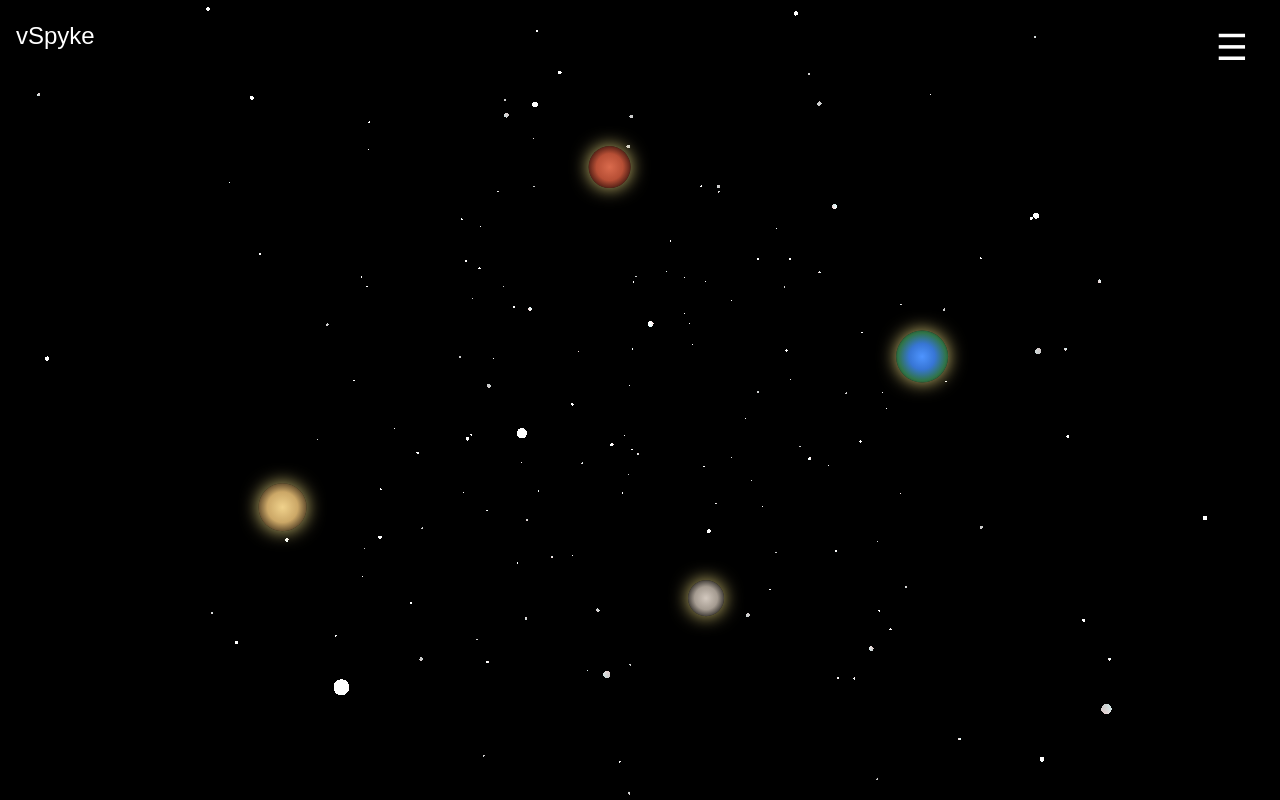
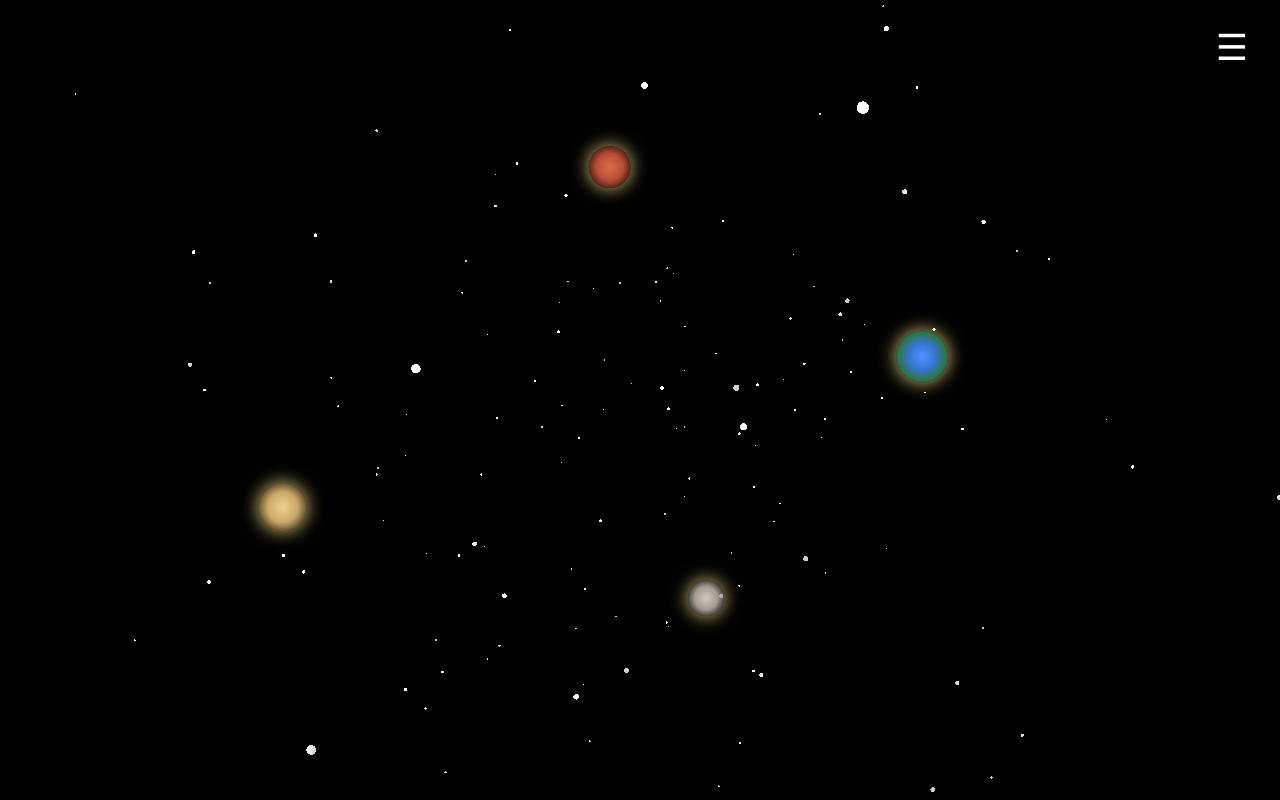
Before and after one commit to vSpaike/portfolio, a React (Vite) app in the folder front/: page / in a window 1280 px wide. Built offline with nearby package versions, Linux system fonts and the light colour scheme.

Commit message:
add background as component & begin projects page

```diff
--- a/front/package.json
+++ b/front/package.json
@@ -22,6 +22,7 @@
     "radix-ui": "^1.4.3",
     "react": "^19.2.0",
     "react-dom": "^19.2.0",
+    "react-router": "^7.14.2",
     "react-tsparticles": "^2.12.2",
     "shadcn": "^4.4.0",
     "tailwind-merge": "^3.5.0",
--- a/front/src/components/AboutMe.tsx
+++ b/front/src/components/AboutMe.tsx
@@ -5,19 +5,18 @@ type DrawerLeftProps = {
   onClose: () => void;
 };
 
-export function DrawerLeft({ isOpen, onClose }: DrawerLeftProps) {
+export default function DrawerLeft({ isOpen, onClose }: DrawerLeftProps) {
   if (!isOpen) {
     return null;
   }
 
   return (
     <>
-      <Drawer open={isOpen} onClose={onClose} position="left">
-        <DrawerHeader title="About me" />
+      <Drawer open={isOpen} onClose={onClose} position="left" className="bg-white/10 h-screen">
         <DrawerItems>
-          <p className="text-sm text-gray-500 dark:text-gray-400">
-            Contenu About Me.
-          </p>
+          <div className="grid grid-cols-1 gap-4 md:grid-cols-2">
+          <label className="text-white text-xl">Hi, I'm vSpyke,</label>
+          </div>
         </DrawerItems>
       </Drawer>
     </>
--- /dev/null
+++ b/front/src/components/Background.tsx
@@ -0,0 +1,15 @@
+import Particules from "./Particules";
+import type { StarConfig } from "./Particules";
+
+function Background({particlesInteractive, backgroundStar}: {particlesInteractive: boolean; backgroundStar?: StarConfig[]}) {
+  return (
+    <div className="fixed inset-0 z-0 bg-black">
+    <Particules
+      interactionEnabled={particlesInteractive}
+      stars={backgroundStar}
+    />
+  </div>
+  )
+}
+
+export default Background;
--- a/front/src/components/Particules.tsx
+++ b/front/src/components/Particules.tsx
@@ -2,7 +2,7 @@ import React, { useEffect, useRef } from 'react';
 import { Renderer, Camera, Geometry, Program, Mesh } from 'ogl';
 import Star from './Star';
 
-interface StarConfig {
+export interface StarConfig {
   position: [number, number, number];
   size?: number;
   title?: string;
--- a/front/src/main.tsx
+++ b/front/src/main.tsx
@@ -1,10 +1,15 @@
-import { StrictMode } from 'react'
-import { createRoot } from 'react-dom/client'
-import App from './pages/Home.tsx'
+import { Route, Routes, BrowserRouter } from 'react-router';
+import { createRoot } from 'react-dom/client';
 import './main.css'
 
+import Home from './pages/Home.tsx'
+import Projects from './pages/Project.tsx'
+
 createRoot(document.getElementById('root')!).render(
-  <StrictMode>
-    <App />
-  </StrictMode>,
+    <BrowserRouter>
+      <Routes>
+        <Route path="/" element={<Home />} />
+        <Route path="/projects" element={<Projects />} />
+      </Routes>
+    </BrowserRouter>
 )
--- a/front/src/pages/Home.tsx
+++ b/front/src/pages/Home.tsx
@@ -1,20 +1,13 @@
-import Particles from '../components/Particules';
+import Background from '../components/Background';
 import NavBar from '../components/NavBar';
-import {DrawerLeft} from '../components/AboutMe';
+import DrawerLeft from '../components/AboutMe';
 import { useState } from 'react';
 
-function Background({
-  onEarthClick,
-  particlesInteractive
-}: {
-  onEarthClick: () => void;
-  particlesInteractive: boolean;
-}) {
+function BackgroundWithStar({isDrawerOpen, onOpenDrawer}: {isDrawerOpen: boolean; onOpenDrawer: () => void;}) {
   return (
-    <div className="fixed inset-0 z-0 bg-black">
-    <Particles
-      interactionEnabled={particlesInteractive}
-      stars={[
+      <Background
+        particlesInteractive={!isDrawerOpen}
+        backgroundStar={[
         {
           position: [0.5, -1.5, -3],
           size: 36,
@@ -34,8 +27,9 @@ function Background({
           position: [1.3, 0.2, 6],
           size: 52,
           title: "Terre",
-          onClick: onEarthClick,
-          background: "rgba(78,148,255,1) 0%, rgba(58,124,224,0.95) 35%, rgba(74,178,109,0.65) 65%, rgba(74,178,109,0) 100%"        },
+          onClick: onOpenDrawer,
+          background: "rgba(78,148,255,1) 0%, rgba(58,124,224,0.95) 35%, rgba(74,178,109,0.65) 65%, rgba(74,178,109,0) 100%"
+        },
         {
           // Contact
           position: [-0.3, 2.3, -10],
@@ -45,27 +39,34 @@ function Background({
           background: "rgba(218,107,77,1) 0%, rgba(192,83,56,0.95) 45%, rgba(143,52,36,0.5) 75%, rgba(143,52,36,0) 100%"
         }
       ]}
-    />
-  </div>
+      />
   )
 }
 
-function App(){
+function Home(){
   const [isDrawerOpen, setIsDrawerOpen] = useState(false);
+
+  const handleOpenDrawer = () => {
+    setIsDrawerOpen(true);
+  };
+
+  const handleCloseDrawer = () => {
+    setIsDrawerOpen(false);
+  };
 
   return (
     <div className="relative min-h-screen ">
-      <Background
-        onEarthClick={() => setIsDrawerOpen(true)}
-        particlesInteractive={!isDrawerOpen}
+      <BackgroundWithStar
+        isDrawerOpen={isDrawerOpen}
+        onOpenDrawer={handleOpenDrawer}
       />
-      <DrawerLeft isOpen={isDrawerOpen} onClose={() => setIsDrawerOpen(false)} />
+      <DrawerLeft isOpen={isDrawerOpen} onClose={handleCloseDrawer} />
       <div className="relative z-20">
-        <a className="text-white px-4 inline-block py-5 text-2xl hover:text-gray-400" href="./">vSpyke</a>
+        {/* <a className="text-white px-4 inline-block py-5 text-2xl hover:text-gray-400" href="./">vSpyke</a> */}
         <NavBar />
       </div>
     </div>
   )
 }
 
-export default App
+export default Home;
--- /dev/null
+++ b/front/src/pages/Project.tsx
@@ -0,0 +1,36 @@
+import Background from "../components/Background"
+import NavBar from "../components/NavBar"
+
+function Projects(){
+    return (
+        <div className="relative min-h-screen ">
+            <Background
+            particlesInteractive={false}
+            />
+            <NavBar />
+            <div className="absolute inset-6 backdrop-blur-sm border border-white/10 rounded-xl shadow-xl">
+               <div className="card bg-base-100 w-96 shadow-sm">
+                    <figure>
+                        <img
+                        src="https://img.daisyui.com/images/stock/photo-1606107557195-0e29a4b5b4aa.webp"
+                        alt="Shoes" />
+                    </figure>
+                    <div className="card-body">
+                        <h2 className="card-title">
+                        Portfolio
+                        </h2>
+                            <p>A card component has a figure, a body part, and inside body there are title and actions parts</p>
+                            <div className="card-actions justify-end">
+                            <div className="badge badge-outline">Fashion</div>
+                            <div className="badge badge-outline">Products</div>
+                        </div>
+                        <div className="card-actions">
+                            <button className="btn btn-primary">Buy Now</button>
+                        </div>
+                    </div>
+                </div>
+            </div>
+        </div>
+    )
+}
+export default Projects;
```
Also changed, not shown: 1 other file (tests, documents, lock files or other folders).
